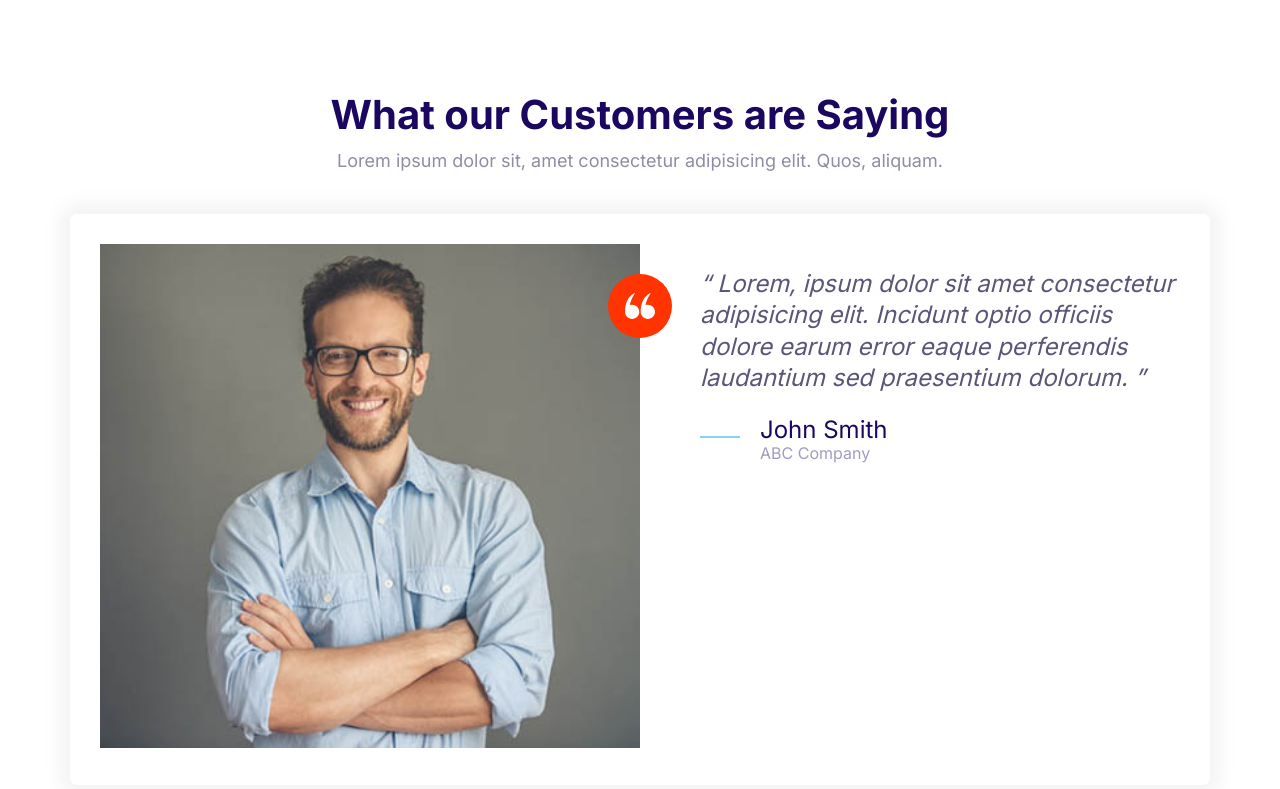
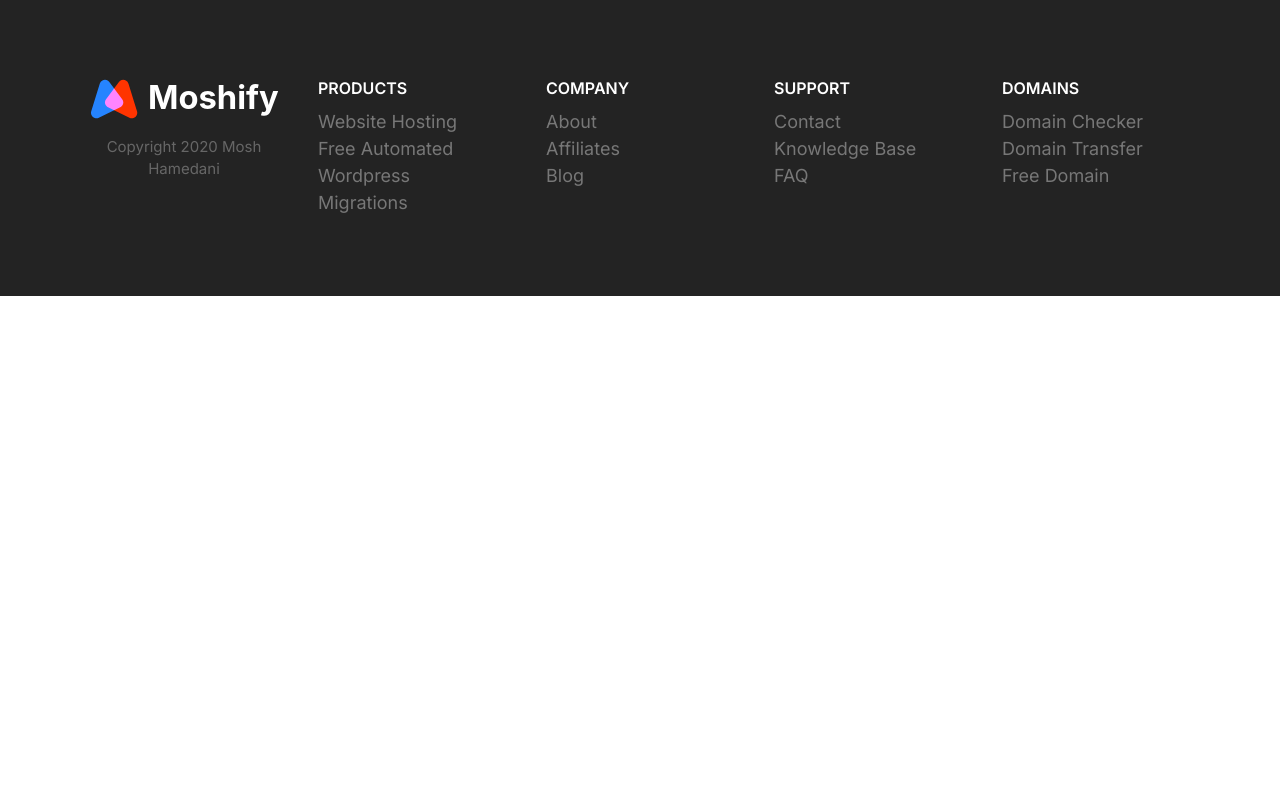
Before and after one commit to DaifMoe/Moeify, a plain HTML site: page index.html in a window 1280 px wide. Drawn offline with Linux system fonts and the light colour scheme.

Commit message:
Footer and Styles

```diff
--- a/css/styles.css
+++ b/css/styles.css
@@ -809,3 +809,79 @@ a {
     max-width: 700px;
   }
 }
+
+/* Footer */
+.footer {
+  background: #232323;
+}
+
+.footer a {
+  color: #777;
+  transition: color 0.3s;
+}
+
+.footer a:hover {
+  color: #fff;
+}
+
+.footer__section {
+  padding: 2rem;
+  border-bottom: 1px solid #393939;
+}
+
+.footer__section .list {
+  margin: 0;
+}
+
+.footer__heading {
+  text-transform: uppercase;
+  font-weight: 600;
+}
+
+.footer__brand {
+  margin-top: 5rem;
+  text-align: center;
+}
+
+.footer__brand img {
+  /* TODO: Consider refactoring this and applying it to all images */
+  width: 100%;
+}
+
+.footer__copyright {
+  font-size: 2.1rem;
+  color: #fff;
+  opacity: 0.3;
+}
+
+@media screen and (min-width: 768px) {
+  .footer__sections {
+    grid-template-columns: repeat(auto-fit, minmax(10rem, 1fr));
+  }
+
+  .footer .collapsible__chevron {
+    display: none;
+  }
+
+  .footer .collapsible__content {
+    opacity: 1;
+    max-height: 100%;
+  }
+
+  .footer__brand {
+    order: -1;
+    margin-top: 1rem;
+  }
+
+  .footer__copyright {
+    font-size: 1.5rem;
+  }
+
+  .footer__section {
+    border: 0;
+  }
+
+  .footer__heading {
+    font-size: 1.6rem;
+  }
+}
--- a/index.html
+++ b/index.html
@@ -13,52 +13,75 @@
     <link rel="stylesheet" href="css/styles.css" />
   </head>
   <body>
-    <section class="block">
-      <header class="block__header">
-        <h2>What our Customers are Saying</h2>
-        <p>
-          Lorem ipsum dolor sit, amet consectetur adipisicing elit. Quos,
-          aliquam.
-        </p>
+    <footer class="block block--dark footer">
+      <div class="container grid footer__sections">
+        <section class="collapsible collapsible--expanded footer__section">
+          <header class="collapsible__header">
+            <h2 class="collapsible__heading footer__heading">Products</h2>
+            <svg class="icon icon--white collapsible__chevron">
+              <use xlink:href="images/sprite.svg#chevron"></use>
+            </svg>
           </header>
-      <div class="container">
-        <div class="card testimonial">
-          <div class="grid grid--1x2">
-            <div class="testimonial__image">
-              <img
-                src="images/testimonial.jpg"
-                alt="A happy, smiling customer"
-              />
-              <span class="icon-container icon-container--accent">
-                <svg class="icon icon--white icon--small">
-                  <use xlink:href="images/sprite.svg#quotes"></use>
+          <div class="collapsible__content">
+            <ul class="list">
+              <li><a href="#">Website Hosting</a></li>
+              <li><a href="#">Free Automated</a></li>
+              <li><a href="#">Wordpress</a></li>
+              <li><a href="#">Migrations</a></li>
+            </ul>
+          </div>
+        </section>
+        <section class="collapsible footer__section">
+          <header class="collapsible__header">
+            <h2 class="collapsible__heading footer__heading">Company</h2>
+            <svg class="icon icon--white collapsible__chevron">
+              <use xlink:href="images/sprite.svg#chevron"></use>
             </svg>
-              </span>
+          </header>
+          <div class="collapsible__content">
+            <ul class="list">
+              <li><a href="#">About</a></li>
+              <li><a href="#">Affiliates</a></li>
+              <li><a href="#">Blog</a></li>
+            </ul>
           </div>
-            <blockquote class="quote">
-              <p class="quote__text">
-                Lorem, ipsum dolor sit amet consectetur adipisicing elit.
-                Incidunt optio officiis dolore earum error eaque perferendis
-                laudantium sed praesentium dolorum.
-              </p>
-              <footer>
-                <div class="media">
-                  <div class="media__image">
-                    <svg class="icon icon--primary quote__line">
-                      <use xlink:href="images/sprite.svg#line"></use>
+        </section>
+        <section class="collapsible footer__section">
+          <header class="collapsible__header">
+            <h2 class="collapsible__heading footer__heading">Support</h2>
+            <svg class="icon icon--white collapsible__chevron">
+              <use xlink:href="images/sprite.svg#chevron"></use>
             </svg>
+          </header>
+          <div class="collapsible__content">
+            <ul class="list">
+              <li><a href="#">Contact</a></li>
+              <li><a href="#">Knowledge Base</a></li>
+              <li><a href="#">FAQ</a></li>
+            </ul>
           </div>
-                  <div class="media__body">
-                    <h3 class="media__title quote__author">John Smith</h3>
-                    <p class="quote__organization">ABC Company</p>
+        </section>
+        <section class="collapsible footer__section">
+          <header class="collapsible__header">
+            <h2 class="collapsible__heading footer__heading">Domains</h2>
+            <svg class="icon icon--white collapsible__chevron">
+              <use xlink:href="images/sprite.svg#chevron"></use>
+            </svg>
+          </header>
+          <div class="collapsible__content">
+            <ul class="list">
+              <li><a href="#">Domain Checker</a></li>
+              <li><a href="#">Domain Transfer</a></li>
+              <li><a href="#">Free Domain</a></li>
+            </ul>
           </div>
+        </section>
+        <section class="footer__brand">
+          <img src="images/logo.svg" alt="" />
+          <p class="footer__copyright">Copyright 2020 Mosh Hamedani</p>
+        </section>
       </div>
     </footer>
-            </blockquote>
-          </div>
-        </div>
-      </div>
-    </section>
     <script src="js/main.js"></script>
   </body>
 </html>
```
Lines whose indentation alone changed are shown as unchanged.
